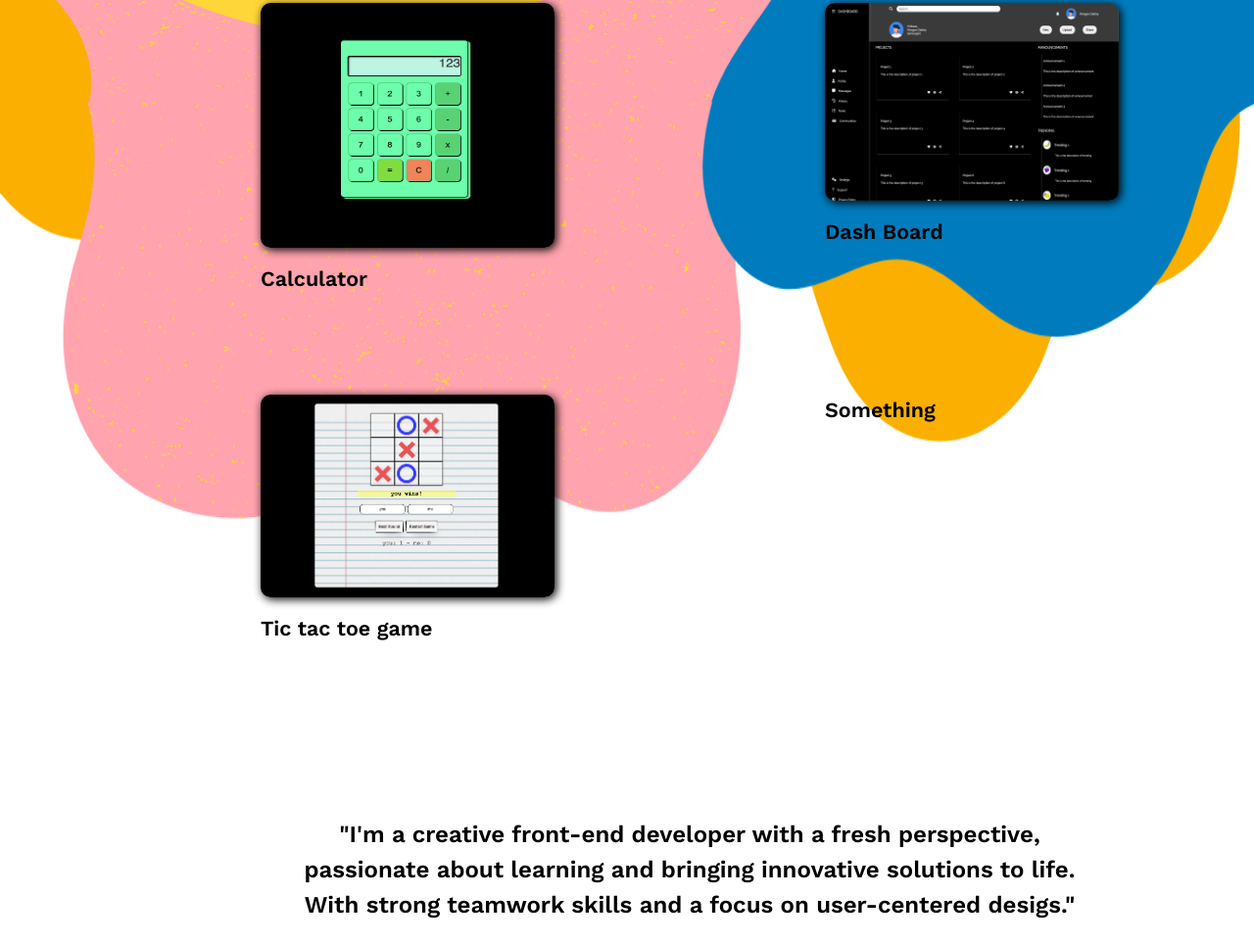
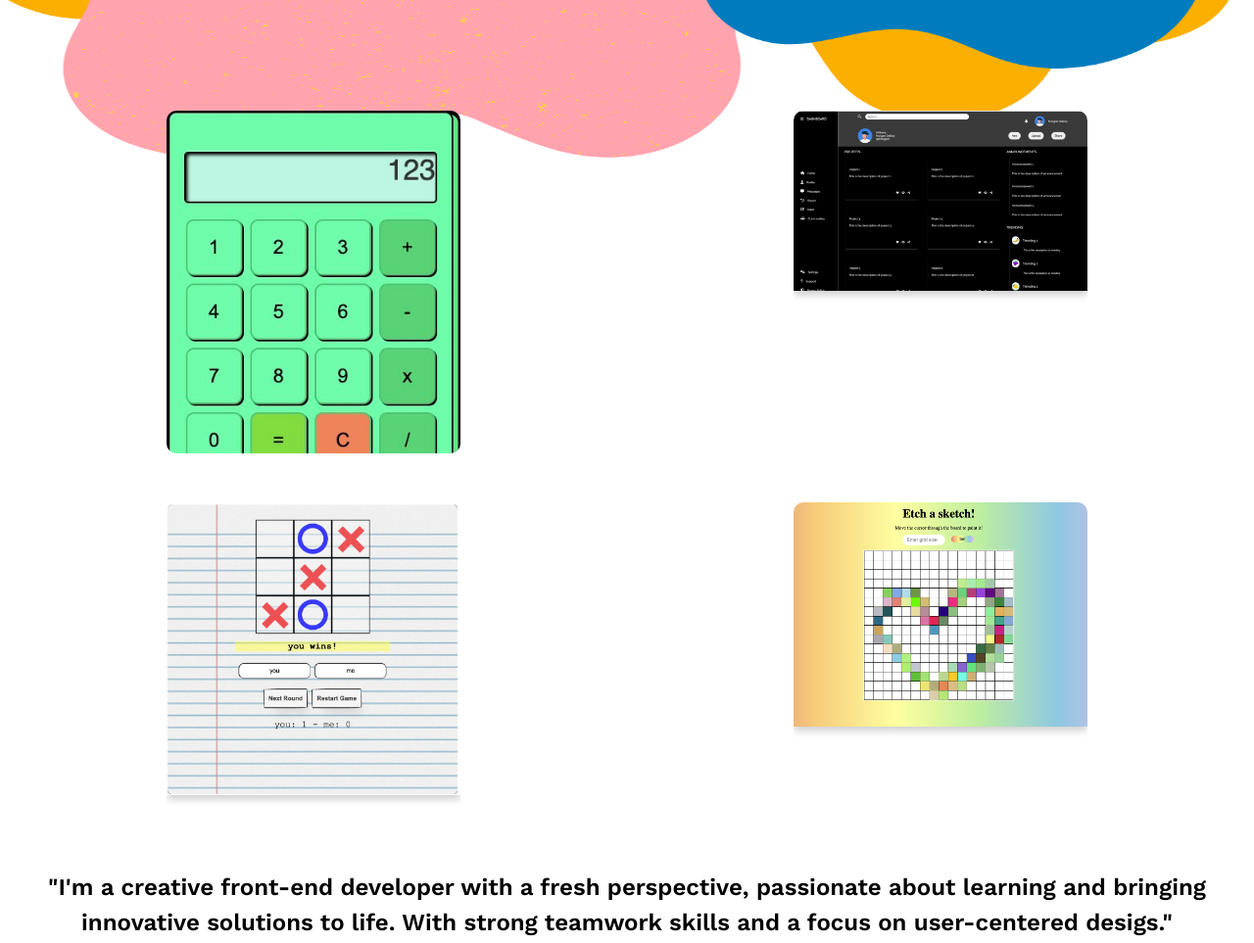
Before and after one commit to Natito9/Portafolio-project, a website built with webpack: page src/template.html in a window 1280 px wide. Shown: the part 552-1515 px from the top of the page at 98% size. Built offline with nearby package versions, Linux system fonts and the light colour scheme; a web font is replaced by a local one.

Commit message:
updated photos without border

```diff
--- a/src/header.css
+++ b/src/header.css
@@ -1,20 +1,33 @@
 .jumbo-header {
     display: grid;
-    grid-column: 2;
     grid-row: 1;
     grid-template-columns: 1fr 1fr;
-    grid-template-rows: 10% 90%;
-    /* background-image: url('./assets/header-top.png');
-    background-size: 100% 100%; */
+    grid-template-rows: 10% 90%
 
 }
 
 .top-header {
+    grid-column: 1/3;
     grid-row: 1;
-
+    align-content: center;
+    background-color: rgba(245, 245, 220, 0.18);
+    box-shadow: 0 4px 8px 0 rgba(0, 0, 0, 0.2), 0 6px 20px 0 rgba(0, 0, 0, 0.19);
 
 }
 
+.menu-list {
+   font-size: 1.5rem;
+   list-style: none;
+   display:flex;
+   align-items: center;
+   justify-content: space-around;
+
+}
+
+.bottom-header {
+    grid-column: 1;
+    grid-row: 2;
+}
 .name {
 
     text-align: left;
--- a/src/index.js
+++ b/src/index.js
@@ -3,9 +3,15 @@ import './reset.css';
 import './header.css';
 
 
-const menuToggle = document.querySelector('.menu-toggle');
-const menuList = document.querySelector('.menu-list');
+window.addEventListener('scroll', function() {
+    const quoteContainer = document.querySelector('.quote-container');
+    const quote = quoteContainer.querySelector('.quote');
+    const rect = quoteContainer.getBoundingClientRect();
+    const windowHeight = window.innerHeight;
 
-menuToggle.addEventListener('click', () => {
-    menuList.classList.toggle('active'); // Toggles the 'active' class
+    if (rect.top >= 0 && rect.bottom <= windowHeight) {
+        quoteContainer.style.visibility = 'visible'; // Make it visible
+        quote.style.opacity = 1;
+
+    }
 });
--- a/src/style.css
+++ b/src/style.css
@@ -12,75 +12,104 @@
 body {
     font-family: "Work Sans", sans-serif;
     display: grid;
-    grid-template-columns: 10vw 90vw;
-    grid-template-rows:  60vh 100vh 40vh 5vh;
+    grid-template-columns: 100vw;
+    grid-template-rows:  80vh 100vh 40vh 5vh;
     background-image: url('./assets/header-top.png'), url('./assets/header-after.png'); /* Two background images */
     background-repeat: no-repeat, no-repeat;
-    background-size: 100% 40%, 100% 60%;
-    background-position: center top, center bottom
+    background-size: 100% 500px, 100% 500px;
+    background-position: center top, center 500px;
 }
 
-
-
-/* nav {
- grid-column: 1/2;
- grid-row: 1/4;
- border: solid black;
-} */
-
-.menu-list {
-    display: none; /* Hides the menu by default */
-    list-style-type: none; /* Removes bullet points */
-    padding: 0; /* Removes padding */
-}
-
-.menu-list.active {
-    display: block;
-}
 
 
 .p-container {
 
     background-size: 100% 100%;
-    grid-column: 2;
     grid-row: 2;
     grid-template-columns: 1fr 1fr;
     grid-template-rows: 1fr 1fr;
-
     display: grid;
     align-items: center;
     justify-items: center;
 
 }
 
-[class*="project"] {
+.p-container .project {
     grid-column: auto;
     grid-row: auto;
     border-radius: 10px;
-    height: 250px;
+    height: 350px;
     width: 300px;
     display:flex;
     flex-direction: column;
-    gap: 1rem;
-    font-size: 2rem;
+    font-size: 1rem;
+    align-items: center;
+    transition: transform 0.5s ease;
+    text-transform: uppercase;
+    position: relative;
+    overflow: hidden;
 
 }
 
+.p-container .project:hover {
+
+    transform: scale(1.05);
+}
+
 .img-project {
-    box-shadow: 2px 2px 10px rgba(0, 0, 0, 1);
+    width: 100%;
+    max-width: 300px;
+    height: auto;
+    object-fit: contain;
+
+    box-shadow: 0 4px 8px 0 rgba(0, 0, 0, 0.2);
+    border: none;
+
+}
+
+
+.project-title {
+    display: block;
+    opacity: 0; /* Start hidden */
+    position: absolute; /* Position them absolutely within the project container */
+    left: 0; /* Align to the left */
+    right: 0; /* Align to the right */
+    bottom: -30px; /* Start below the project container */
+    transition: bottom 0.5s ease, opacity 0.5s ease;
+   text-align: center;
+
+}
+.project-title:hover {
+    opacity: 1; /* Show on hover */
+    top: 0;
+    transition-delay: 0.15s;
+}
+
+.p-container .project:hover .project-title {
+    opacity: 1; /* Show on hover */
+    bottom: 10px; /* Move to the visible position on hover */
+    transition-delay: 0.15s;
 }
 
 .quote-container {
-    grid-column: 2;
+    visibility: hidden;
+}
+
+.quote-container .quote {
     grid-row: 3;
     text-align: center;
-    margin:auto;
+    margin: 0 auto;
     font-size: 1.5rem;
+    opacity: 0;
+    transition: opacity 1.5s ease-in-out 0.1s;
+
+
 
 }
 
+
 .footer {
-    grid-column: 1/3;
+
     grid-row: 4/5;
     border: solid black;
 }
--- a/src/template.html
+++ b/src/template.html
@@ -6,40 +6,48 @@
     <title>Home project</title>
 </head>
 <body>
-
-    <nav class="menu">
-        <button class="menu-toggle">Toggle Menu</button>
+    <div class="jumbo-header">
+        <header class="top-header">
             <ul class="menu-list">
                 <li>Home</li>
                 <li>Projects</li>
                 <li>About</li>
                 </ul>
-    </nav>
-    <div class="jumbo-header">
-        <header class="top-header">
-            <h2>Im the header</h2>
-            <h2 class="name">Natalia Torres</h2>
+
         </header>
+        <div class="bottom-header">
+            <p class="name">Natalia Torres</p>
+        </div>
+
     </div>
    <div class="p-container">
-        <div class="project-1">
-            <img class="img-project" src="/src/assets/projectCalculator.png" alt="Calculator project">
-            <h6>Calculator</h6>
+        <a href="https://natito9.github.io/Odin-project-calculator/">
+            <div class="project 1">
+                <img class="img-project" src="/src/assets/projectCalculator.jpeg" alt="Calculator project">
+                <span class="project-title">Calculator</span>
             </div>
-        <div class="project-2">
-            <img class="img-project" src="/src/assets/projectDashboard.png" alt="Dashboard project">
-            <h6>Dash Board</h6>
+        </a>
+        <a href="https://natito9.github.io/OdinProject-Dashboard/">
+            <div class="project 2">
+                <img class="img-project" src="/src/assets/projectDashboard.jpeg" alt="Dashboard project">
+                <span class="project-title">Dash Board</span>
             </div>
-        <div class="project-3">
-            <img class="img-project" src="/src/assets/projectTictactoe.png" alt="Tic tac toe project">
-            <h6>Tic tac toe game</h6>
+        </a>
+        <a href="https://natito9.github.io/OdinProject-tic-tac-toe/">
+            <div class="project 3">
+                 <img class="img-project" src="/src/assets/projectTictactoe.jpeg" alt="Tic tac toe project">
+                <span class="project-title">Tic tac toe game</span>
             </div>
-        <div class="project-4">
-            <h6>Something</h6>
+        </a>
+        <a href="https://natito9.github.io/OdinProject-EtchaSketch/">
+            <div class="project 4">
+                <img class="img-project" src="/src/assets/projectEtcchasketch.png" alt="Etch a sketch project">
+                <span class="project-title">Etch a sketch game</span>
              </div>
+         </a>
    </div>
    <section class="quote-container">
-    <h4>"I'm a creative front-end developer with a fresh perspective, passionate about learning and bringing innovative solutions to life. With strong teamwork skills and a focus on user-centered desigs."</h4>
+    <h4 class="quote">"I'm a creative front-end developer with a fresh perspective, passionate about learning and bringing innovative solutions to life. With strong teamwork skills and a focus on user-centered desigs."</h4>
    </section>
     <footer class="footer">Im footer</footer>
 
```
Also changed, not shown: src/assets/image (6).png (added), src/assets/natalia-profile.png (added), src/assets/projectCalculator.jpeg (added), src/assets/projectCalculator.png (deleted), src/assets/projectDashboard.jpeg (added), src/assets/projectDashboard.png (deleted), src/assets/projectEtcchasketch.png (added), src/assets/projectTictactoe.jpeg (added), src/assets/projectTictactoe.png (deleted). Lines whose indentation alone changed are shown as unchanged.
